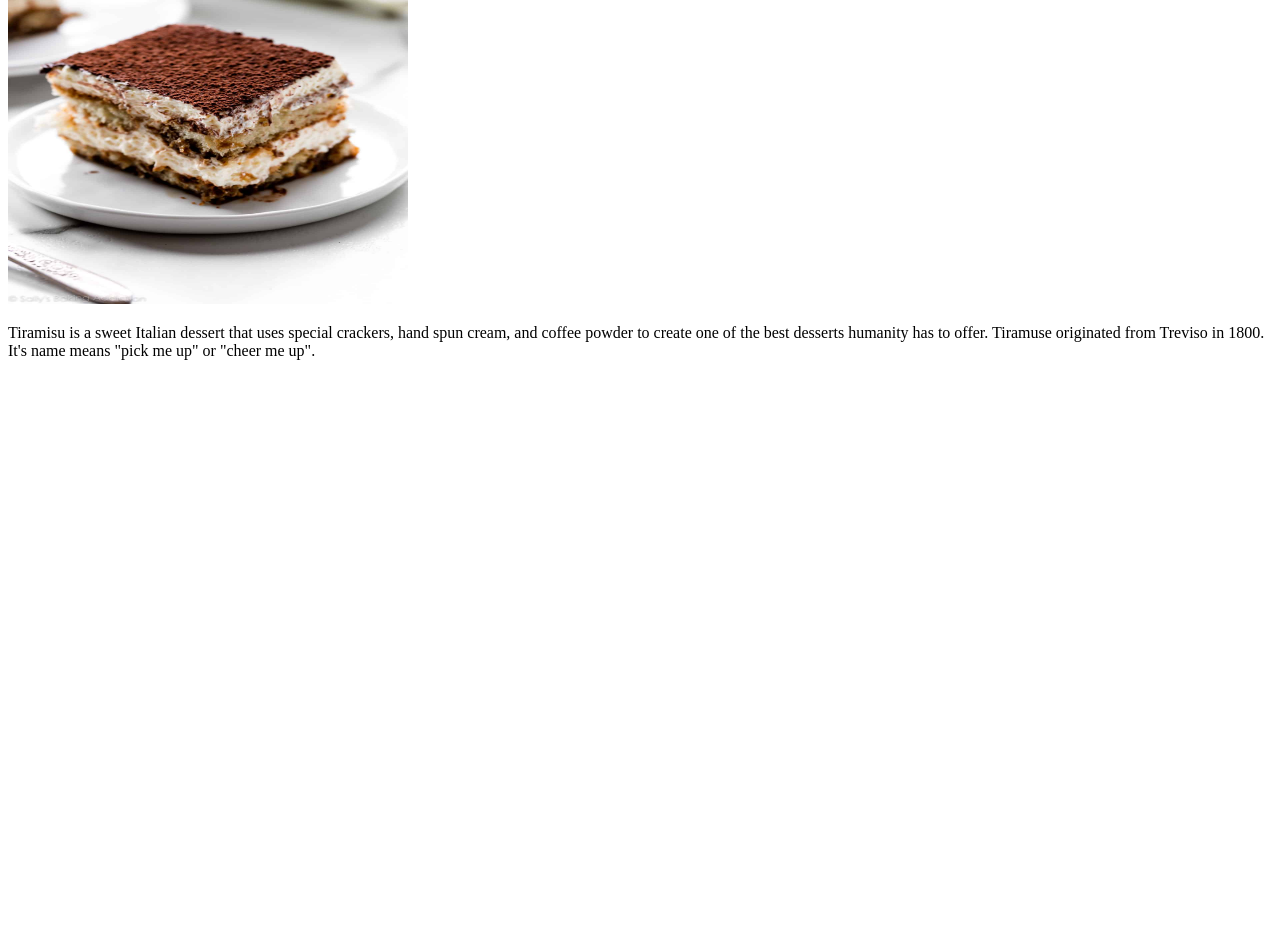
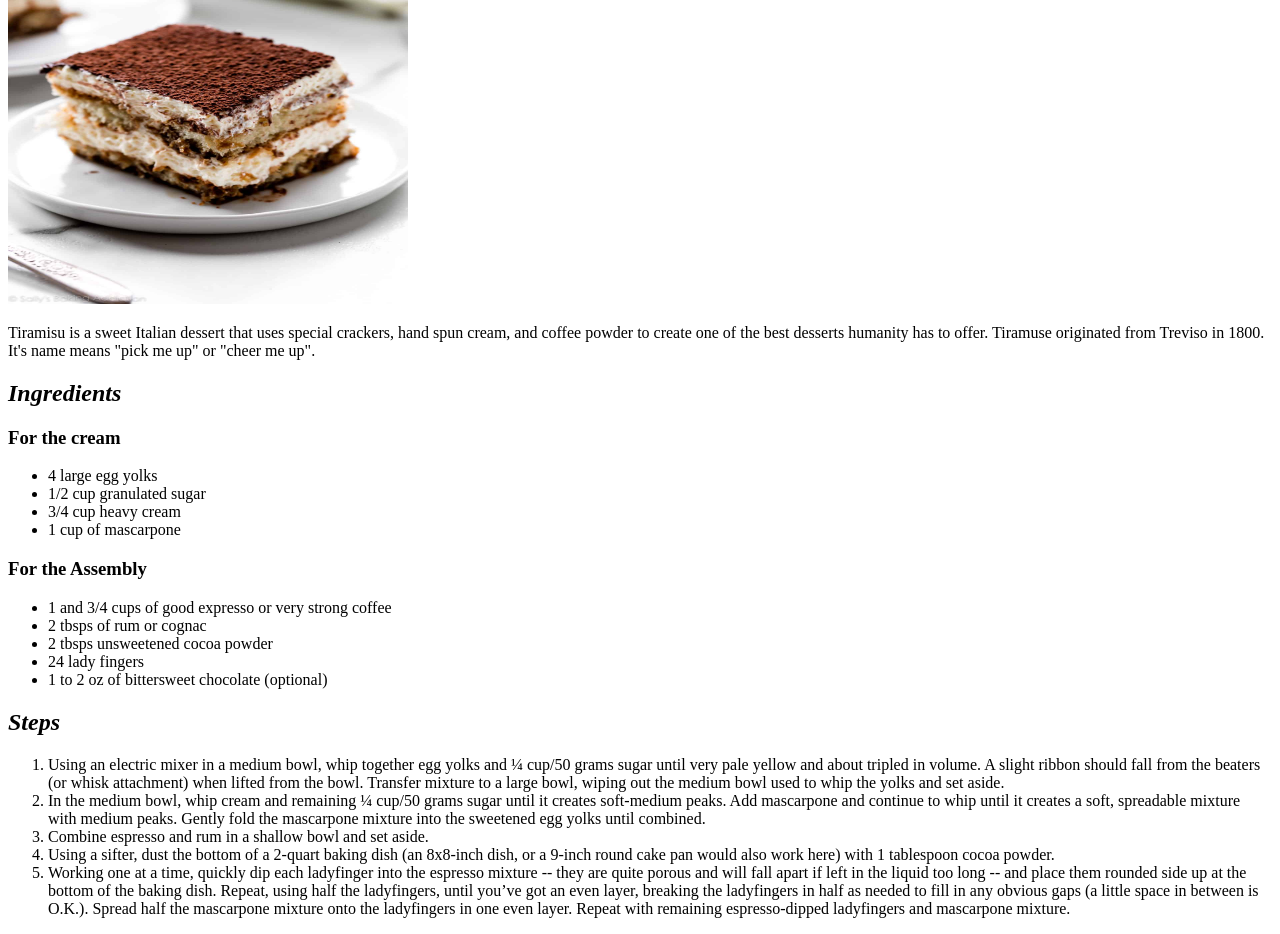
Before and after one commit to mahinhaque27/odin-recipes, a plain HTML site: page recipes/tiramisu.html in a window 1280 px wide. Shown: the part 176-1110 px from the top of the page. Before the commit the page ends 800 px from the top, so only its background shows below. Drawn offline with Linux system fonts and the light colour scheme.

Commit message:
Display completed version of tiramisu.html

```diff
--- a/recipes/tiramisu.html
+++ b/recipes/tiramisu.html
@@ -20,6 +20,58 @@
             It's name means "pick me up" or "cheer me up".
         </p>
 
+        <!--Ingredients for recipe-->
+        <h2><em>Ingredients</em></h2>
+
+        <h3>For the cream</h3>
+        <ul>
+            <li>4 large egg yolks</li>
+            <li>1/2 cup granulated sugar</li>
+            <li>3/4 cup heavy cream</li>
+            <li>1 cup of mascarpone</li>
+
+        </ul>
+
+        <h3>For the Assembly</h3>
+        <ul>
+            <li>1 and 3/4 cups of good expresso or very strong coffee</li>
+            <li>2 tbsps of rum or cognac</li>
+            <li>2 tbsps unsweetened cocoa powder</li>
+            <li>24 lady fingers</li>
+            <li>1 to 2 oz of bittersweet chocolate (optional)</li>
+
+        </ul>
+
+        <!--Steps for recipe-->
+        <h2><em>Steps</em></h2>
+        <ol>
+            <li>Using an electric mixer in a medium bowl, whip together egg yolks and ¼ cup/50 grams sugar until
+                very pale yellow and about tripled in volume. A slight ribbon should fall from the beaters
+                (or whisk attachment) when lifted from the bowl. Transfer mixture to a large bowl, wiping out
+                the medium bowl used to whip the yolks and set aside.</li>
+            <li>In the medium bowl, whip cream and remaining ¼ cup/50 grams sugar until it creates soft-medium
+                peaks. Add mascarpone and continue to whip until it creates a soft, spreadable mixture with medium
+                peaks. Gently fold the mascarpone mixture into the sweetened egg yolks until combined.</li>
+            <li>Combine espresso and rum in a shallow bowl and set aside.</li>
+            <li>Using a sifter, dust the bottom of a 2-quart baking dish (an 8x8-inch dish, or a 9-inch
+                round cake pan would also work here) with 1 tablespoon cocoa powder.</li>
+            <li>Working one at a time, quickly dip each ladyfinger into the espresso mixture -- they are
+                quite porous and will fall apart if left in the liquid too long -- and place them rounded
+                 side up at the bottom of the baking dish. Repeat, using half the ladyfingers, until you’ve
+                 got an even layer, breaking the ladyfingers in half as needed to fill in any obvious gaps
+                 (a little space in between is O.K.). Spread half the mascarpone mixture onto the ladyfingers
+                 in one even layer. Repeat with remaining espresso-dipped ladyfingers and mascarpone mixture.</li>
+
+        </ol>
+
+
+
+
+
+
+
+
+
     </body>
 
 
```
Also changed, not shown: index.html (+3 -1 lines), recipes/tandoori.html (added, +43 -0 lines), recipes/cheeseburger.html (added).
